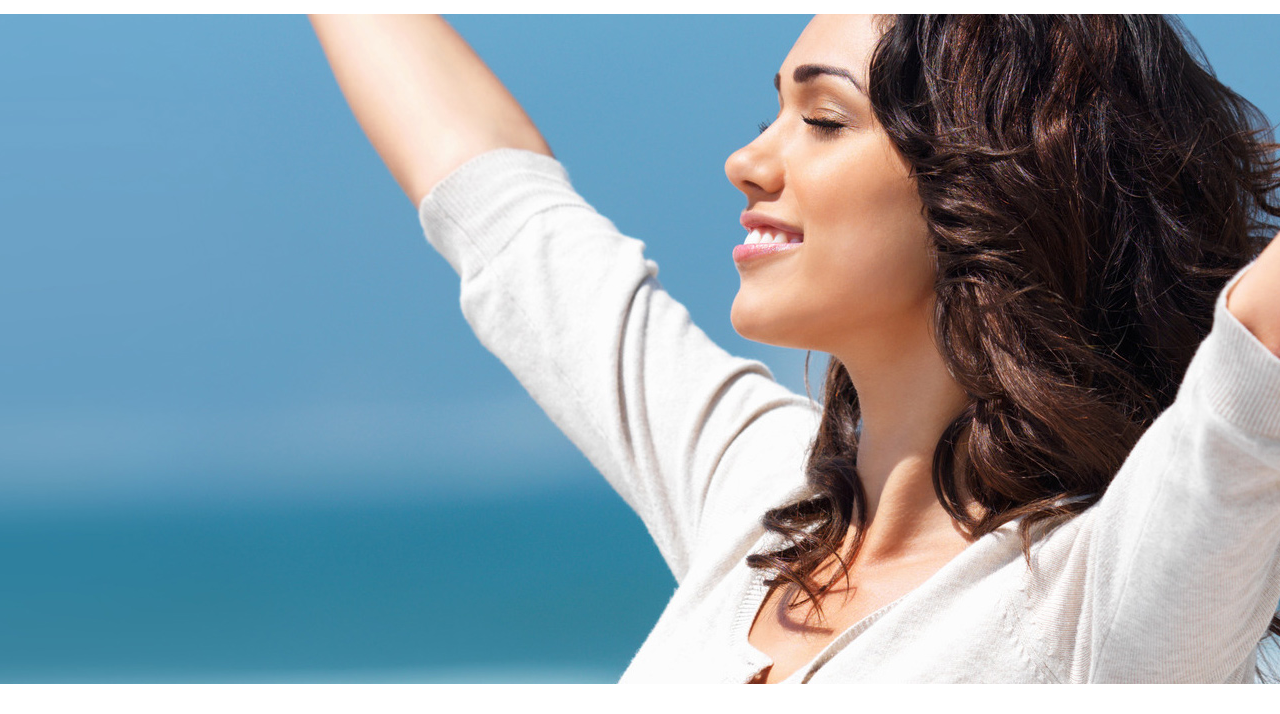
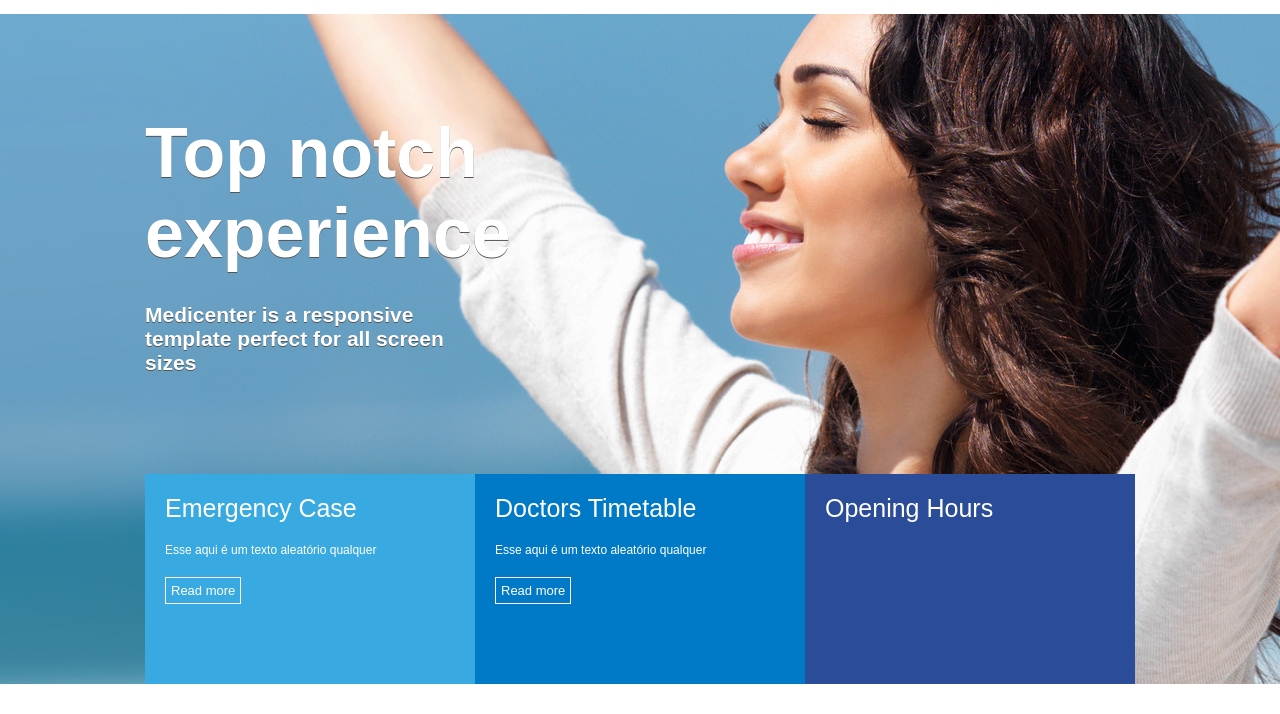
Before and after one commit to samueloli10/medicenter, a plain HTML site: page assets/index.html in a window 1280 px wide. Shown: the part 86-800 px from the top of the page. Drawn offline with Linux system fonts and the light colour scheme.

Commit message:
Alteração

```diff
--- a/assets/css/template.css
+++ b/assets/css/template.css
@@ -1,5 +1,9 @@
+*{
+    font-family: Arial, Helvetica, sans-serif;
+}
 body {
     margin: 0;
+    padding: 0;
 }
 header{
     display: flex;
@@ -41,8 +45,73 @@ nav .active a, nav a:hover {
     color: #ffffff;
 }
 #banner{
+    display: flex;
+    justify-content: center;
     background-image: url('../images/img1.jpg');
     background-position: center;
     background-size: cover;
     height: 670px;
+    color: #ffffff;
 }
+.column{
+    flex-direction: column;
+}
+.banner_headline{
+    flex: 1;
+    display: flex;
+    flex-direction: column;
+    justify-content: center;
+
+}
+.banner_headline h1{
+    color: #ffffff;
+    font-size: 70px;
+    text-shadow: 0px 1px 0px #555555;
+    margin: 0px;
+    padding: 0px;
+    max-width: 350px;
+}
+.banner_headline h2{
+    color: #ffffff;
+    font-size: 21px;
+    text-shadow: 0px 1px 0px #555555;
+    margin: 0px;
+    padding: 0px;
+    max-width: 350px;
+    margin-top: 30px;
+}
+.banner_options{
+    height: 210px;
+    display: flex;
+}
+.banner1,
+.banner2,
+.banner3 {
+    flex: 1;
+    padding: 20px;
+}
+.banner1{
+    background-color: #39aae1;
+}
+.banner2{
+    background-color: #0079c7;
+}
+.banner3{
+    background-color: #2b4c99;
+}
+.banner_title{
+    font-size: 25px;
+}
+.banner_desc{
+    font-size: 12px;
+    margin-top: 20px;
+    margin-bottom: 20px;
+}
+.banner_options a{
+    display: inline-block;
+    border: 1px solid #FFFFFF;
+    padding: 5px;
+    color: #FFFFFF;
+    font-size: 13px;
+    text-decoration: none;
+}
--- a/assets/index.html
+++ b/assets/index.html
@@ -27,7 +27,27 @@
         </div>
     </header>
     <section id="banner">
-
+        <div class="container column">
+            <div class="banner_headline">
+                <h1>Top notch experience</h1>
+                <h2>Medicenter is a responsive template perfect for all screen sizes </h2>
+            </div>
+            <div class="banner_options">
+                <div class="banner1">
+                    <div class="banner_title">Emergency Case</div>
+                    <div class="banner_desc">Esse aqui é um texto aleatório qualquer</div>
+                    <a href="">Read more</a>
+                </div>
+                <div class="banner2">
+                    <div class="banner_title">Doctors Timetable</div>
+                    <div class="banner_desc">Esse aqui é um texto aleatório qualquer</div>
+                    <a href="">Read more</a>
+                </div>
+                <div class="banner3">
+                    <div class="banner_title">Opening Hours</div>
+                </div>
+            </div>
+        </div>
     </section>
 </body>
 </html>
```
